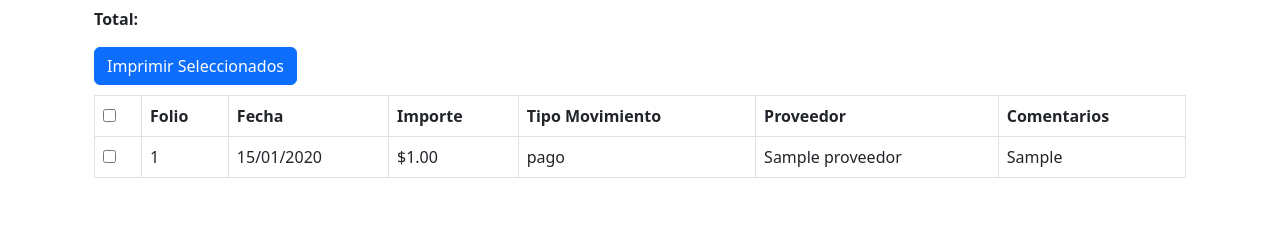
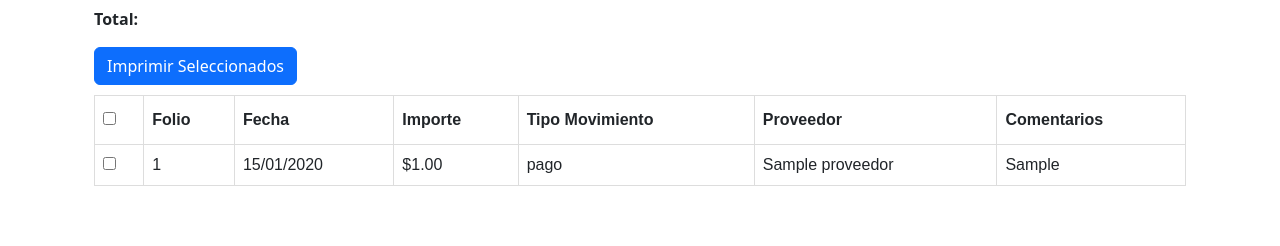
Before and after one commit to meg544/django-p61L, a Django app: page /ogastos/lista3 in a window 1280 px wide. Shown: the part 158-404 px from the top of the page. Run offline with Django 4.2, Linux system fonts and the light colour scheme; a user stored in the database is signed in; tables that the repository leaves empty hold one stand-in row (values such as "Sample post"); parts of the project's set-up code (start-up, migrations or seed data) failed here and were passed over.

Commit message:
se modifica lista3.html

```diff
--- a/myapp/templates/ogastos/lista3.html
+++ b/myapp/templates/ogastos/lista3.html
@@ -86,7 +86,7 @@
     </button>
   </div>
 
-  <table class="table table-bordered">
+  <table id="customers">
     <thead>
     <tr>
       <th><input type="checkbox" onclick="seleccionarTodo(this)"></th>
```
